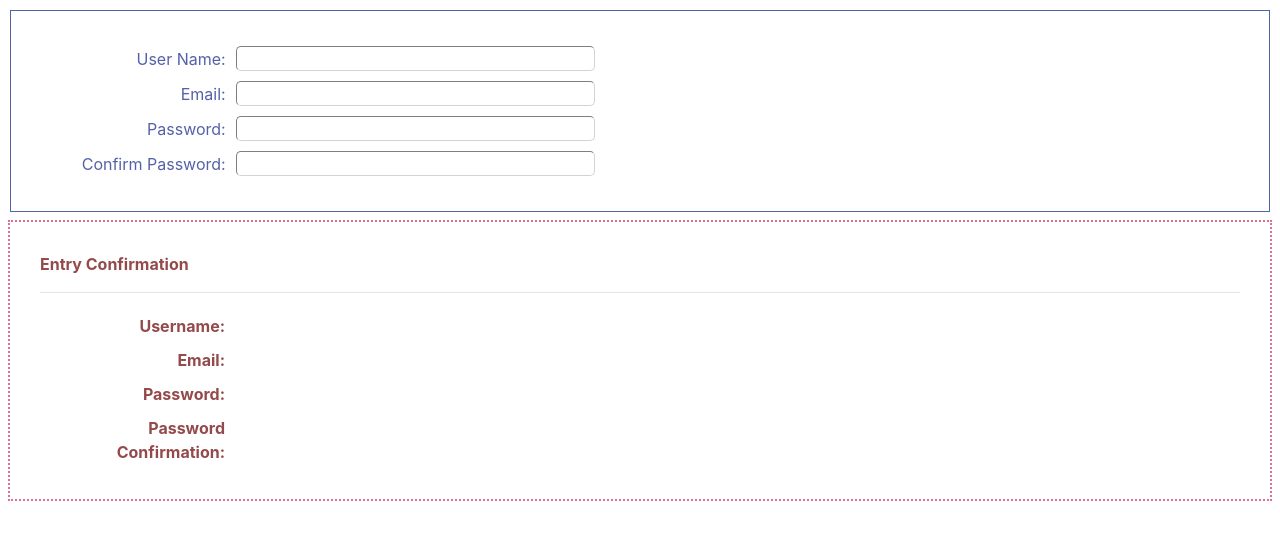
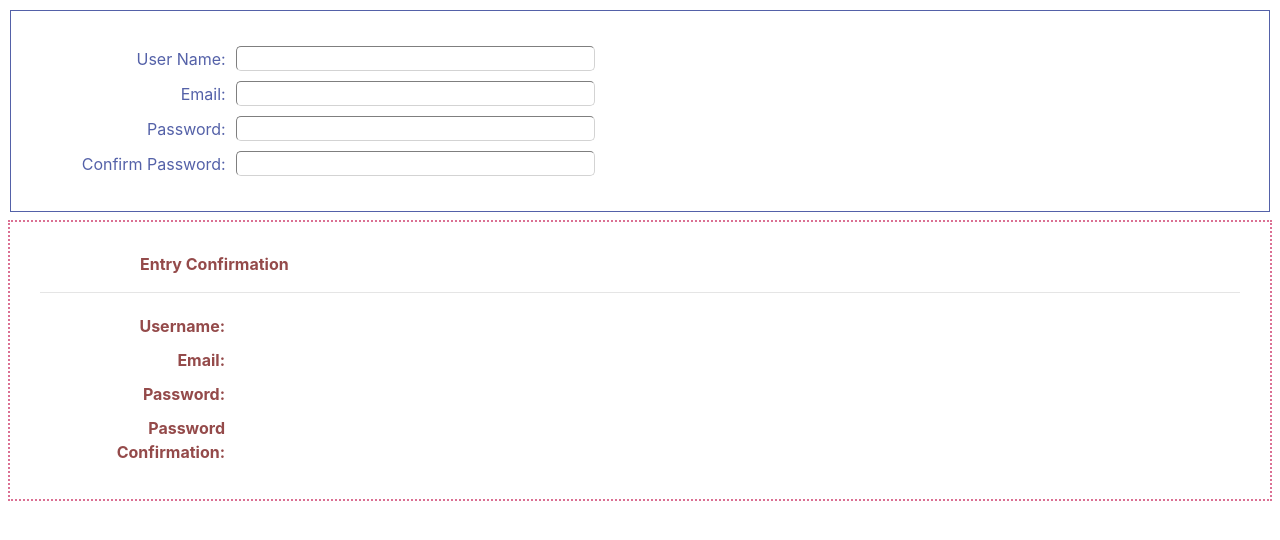
Before and after one commit to geeeedev/sandbox-react, a React (Create React App) app: page / in a window 1280 px wide. Shown: the top 540 px of the page. Built offline with nearby package versions, Linux system fonts and the light colour scheme.

Commit message:
recompiled scss

```diff
--- a/src/compFormSCSS/css/LoginForm-Display.css
+++ b/src/compFormSCSS/css/LoginForm-Display.css
@@ -29,8 +29,13 @@ input {
   height: 25px;
 }
 
+p {
+  margin-left: 100px;
+}
+
 .err-warning {
   margin: 7px;
+  margin-left: 260px;
   color: red;
   font-size: small;
 }
```
Also changed, not shown: 1 other file (tests, documents, lock files or other folders).
